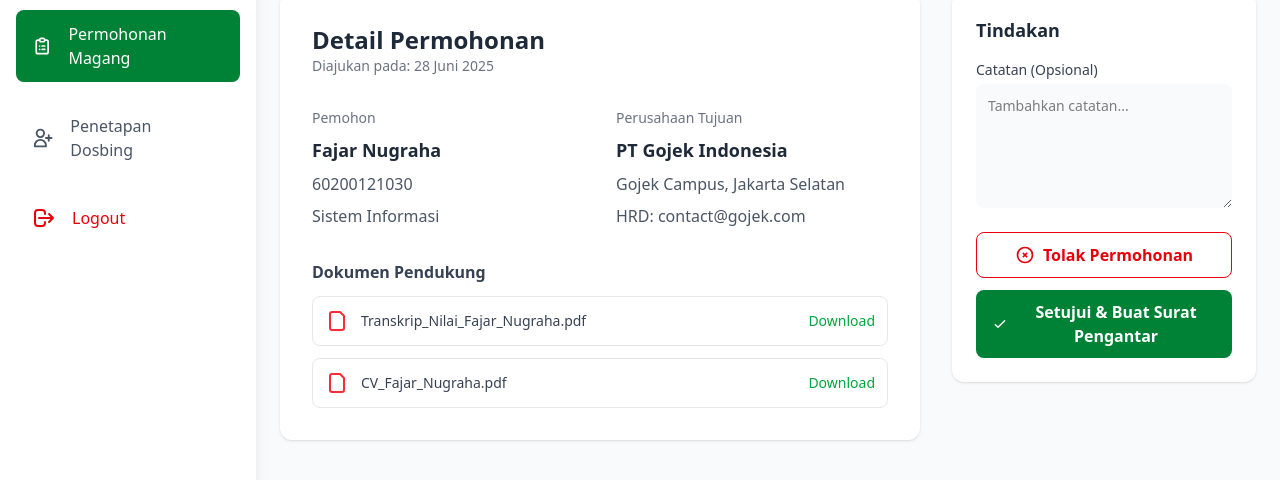
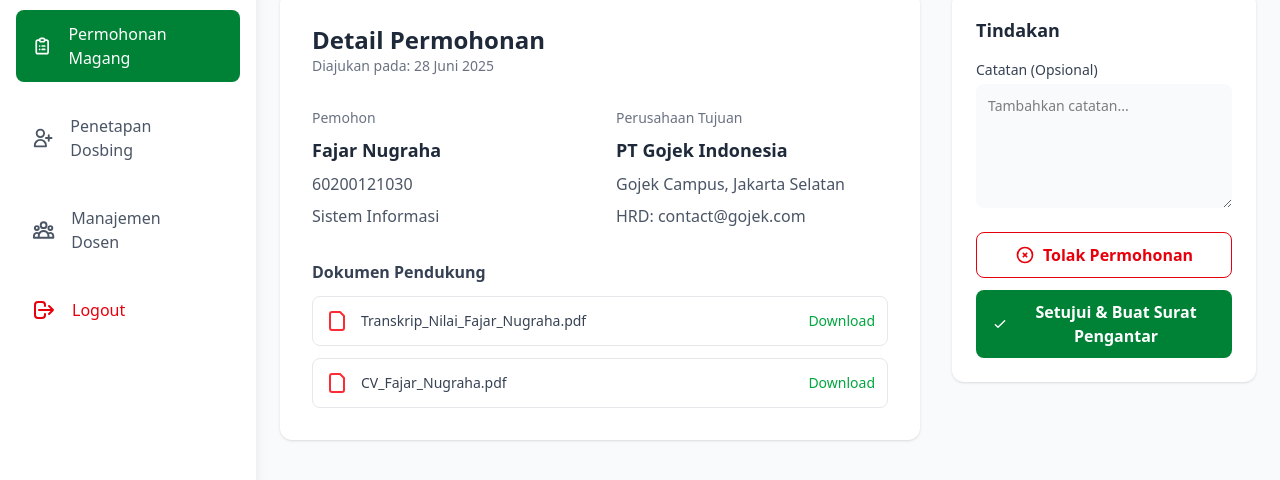
Before and after one commit to zhakazx/simagang, a plain HTML site: page sekretaris-jurusan/proses-permohonan-magang.html in a window 1280 px wide. Shown: the part 166-646 px from the top of the page. Drawn offline with nearby package versions, Linux system fonts and the light colour scheme.

Commit message:
feat: add "Manajemen Dosen" navigation link to multiple pages

```diff
--- a/sekretaris-jurusan/proses-permohonan-magang.html
+++ b/sekretaris-jurusan/proses-permohonan-magang.html
@@ -90,7 +90,7 @@
           </a>
 
           <a
-            href="#"
+            href="./penetapan-dosbing.html"
             class="flex items-center mt-5 px-4 py-3 text-gray-600 hover:bg-gray-200 rounded-lg transition-colors duration-300"
           >
             <svg
@@ -109,7 +109,25 @@
             </svg>
             <span class="mx-4 font-medium">Penetapan Dosbing</span>
           </a>
-
+          <a
+            href="./dosen.html"
+            class="flex items-center mt-5 px-4 py-3 text-gray-600 hover:bg-gray-200 rounded-lg transition-colors duration-300"
+          >
+            <svg
+              class="h-6 w-6"
+              fill="none"
+              viewBox="0 0 24 24"
+              stroke="currentColor"
+            >
+              <path
+                stroke-linecap="round"
+                stroke-linejoin="round"
+                stroke-width="2"
+                d="M17 20h5v-2a3 3 0 00-5.356-1.857M17 20H7m10 0v-2c0-.656-.126-1.283-.356-1.857M7 20H2v-2a3 3 0 015.356-1.857M7 20v-2c0-.656.126-1.283.356-1.857m0 0a5.002 5.002 0 019.288 0M15 7a3 3 0 11-6 0 3 3 0 016 0zm6 3a2 2 0 11-4 0 2 2 0 014 0zM7 10a2 2 0 11-4 0 2 2 0 014 0z"
+              />
+            </svg>
+            <span class="mx-4 font-medium">Manajemen Dosen</span>
+          </a>
           <a
             href="../index.html"
             class="flex items-center mt-5 px-4 py-3 text-red-600 hover:bg-red-100 rounded-lg transition-colors duration-300"
```
Also changed, not shown: sekretaris-jurusan/dashboard.html (+19 -1 lines), sekretaris-jurusan/penetapan-dosbing.html (+19 -1 lines), sekretaris-jurusan/permohonan-magang.html (+19 -1 lines), sekretaris-jurusan/profile.html (+19 -1 lines).
